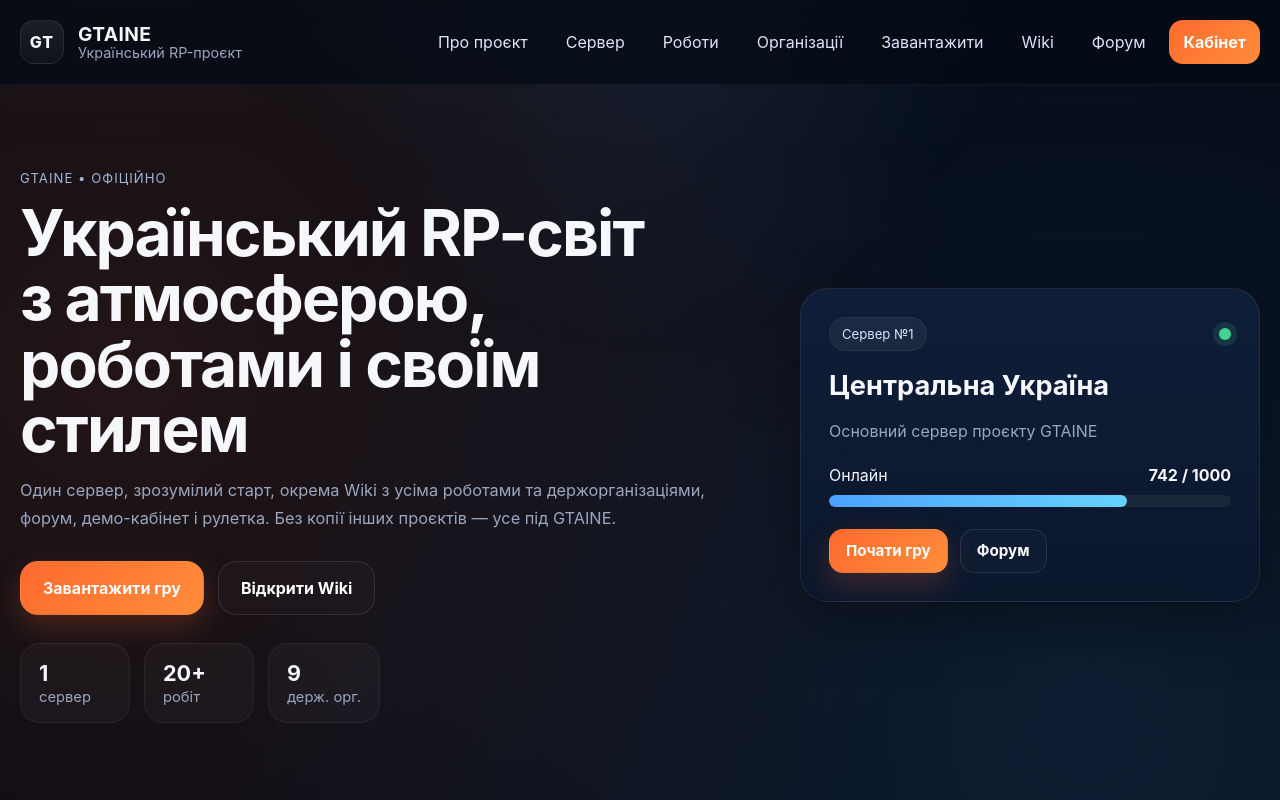
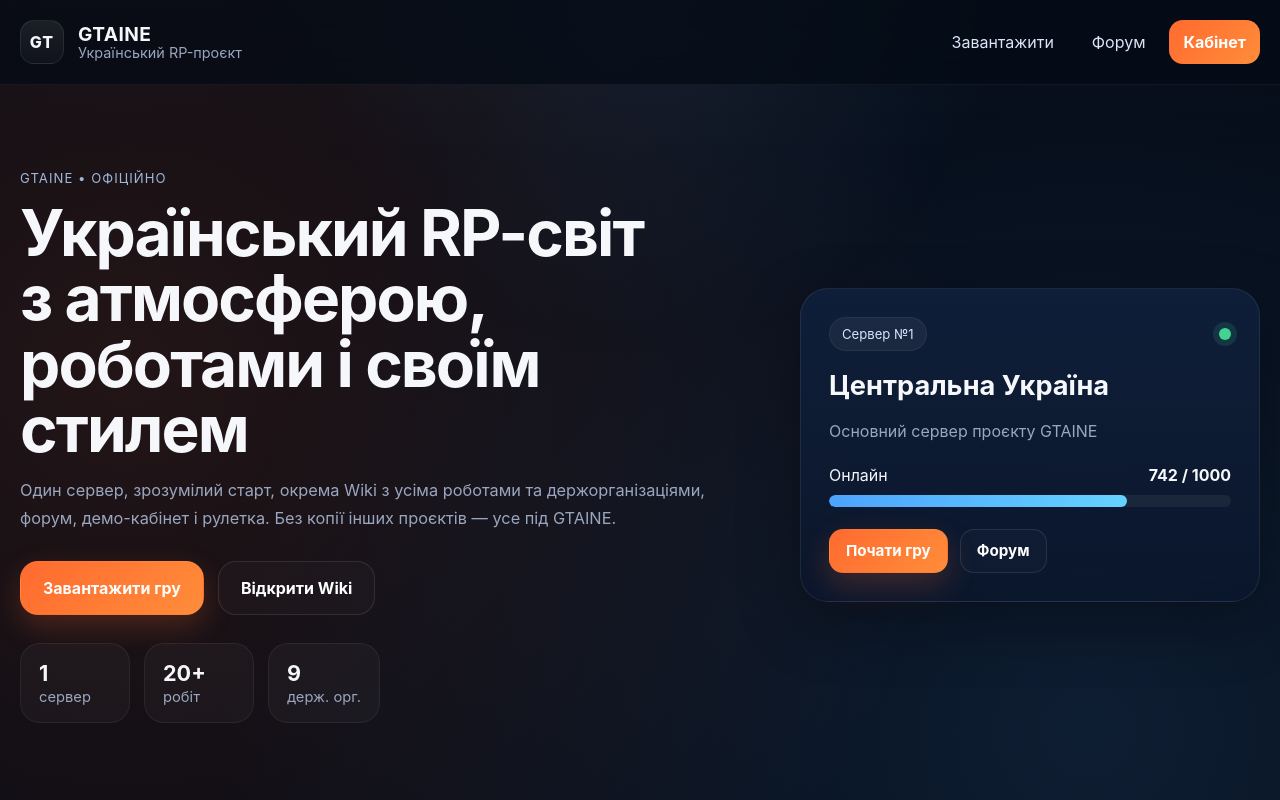
Before and after one commit to GTAINE-COM/gta-in-site, a plain HTML site: page index.html in a window 1280 px wide. Shown: the top 800 px of the page. Drawn offline with Linux system fonts and the light colour scheme.

Commit message:
Update index.html

```diff
--- a/index.html
+++ b/index.html
@@ -25,12 +25,7 @@
       </button>
 
       <nav class="nav" id="mainNav">
-        <a href="#about">Про проєкт</a>
-        <a href="#server">Сервер</a>
-        <a href="#jobs-preview">Роботи</a>
-        <a href="#orgs-preview">Організації</a>
         <a href="download.html">Завантажити</a>
-        <a href="wiki/index.html">Wiki</a>
         <a href="forum.html">Форум</a>
         <a href="cabinet.html" class="nav__cabinet">Кабінет</a>
       </nav>
```
